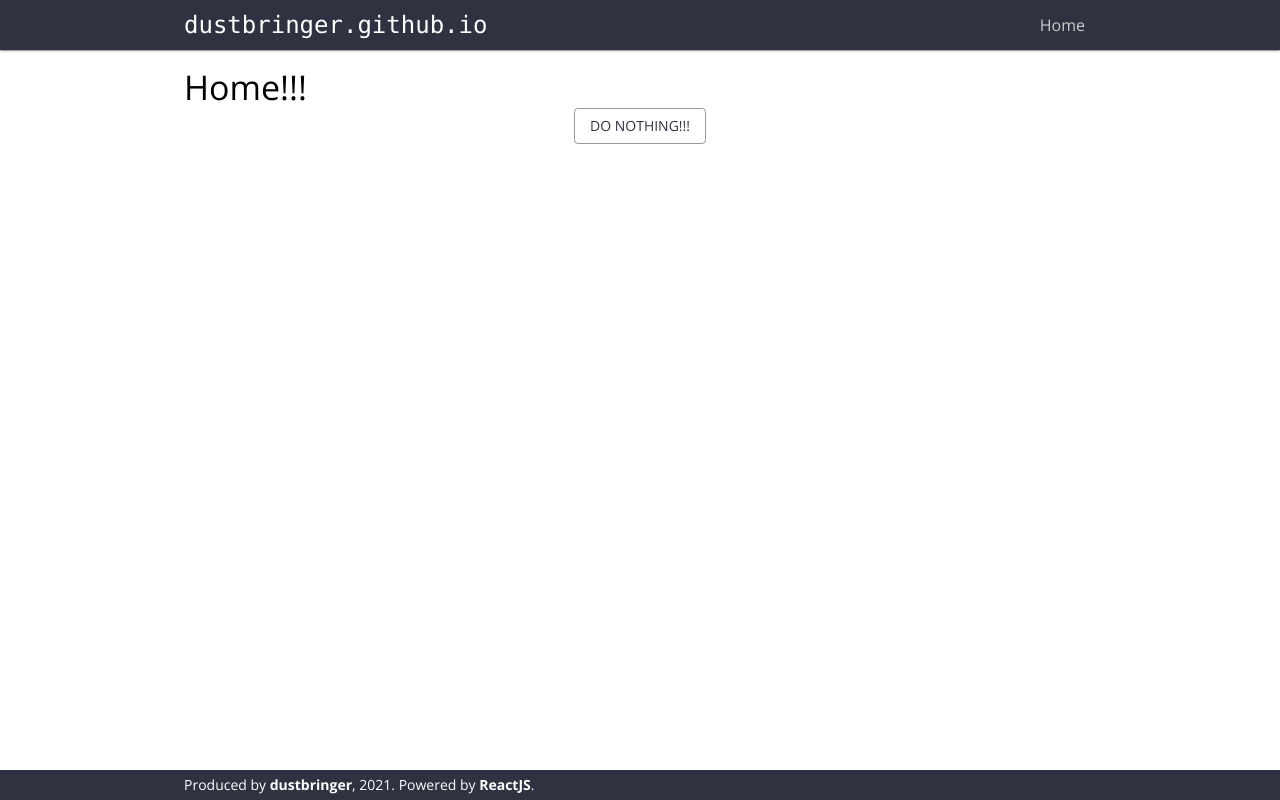
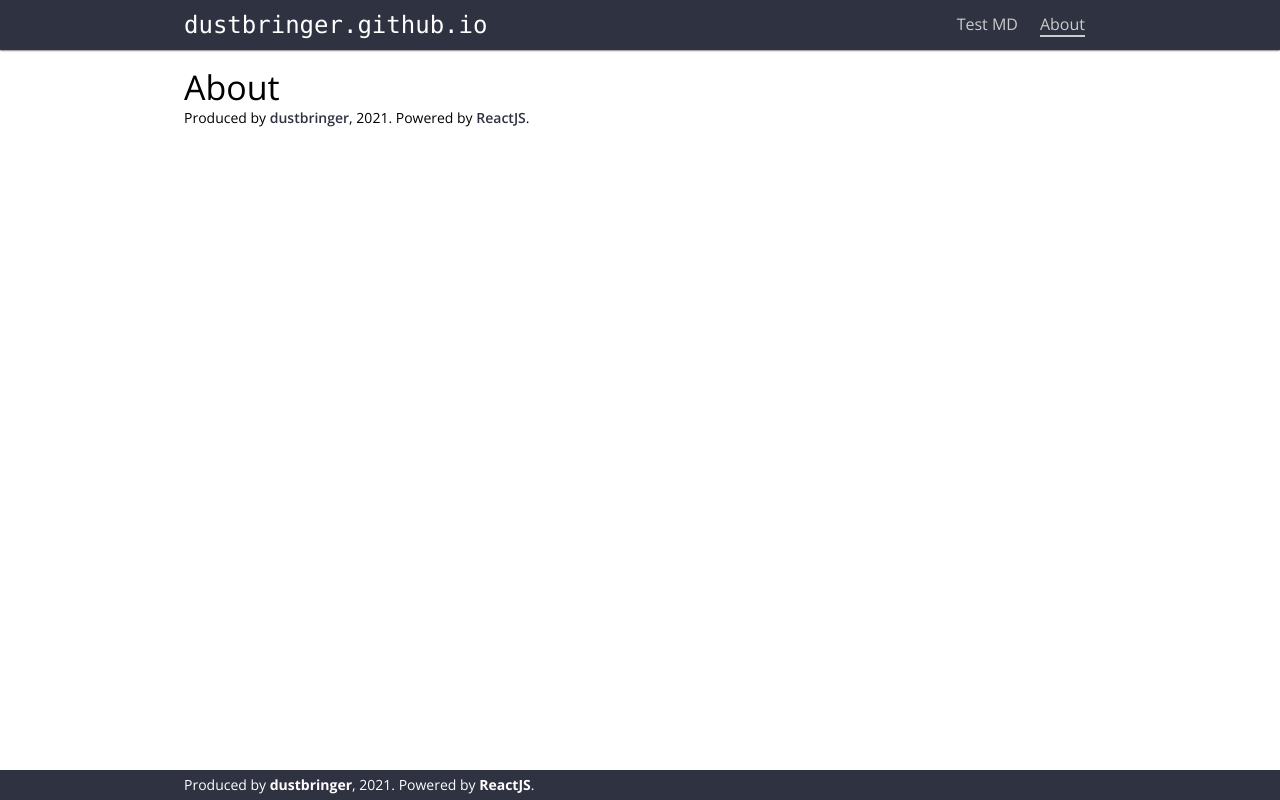
Before and after one commit to dustbringer/dustbringer.github.io, a React (Create React App) app: page /#/about in a window 1280 px wide. Built offline with nearby package versions, Linux system fonts and the light colour scheme.

Commit message:
Added working pages ""

```diff
--- a/package.json
+++ b/package.json
@@ -15,6 +15,7 @@
     "react-router-dom": "^5.2.0",
     "react-scripts": "4.0.1",
     "styled-components": "^5.2.1",
+    "uuid": "^8.3.2",
     "web-vitals": "^0.2.4"
   },
   "devDependencies": {
--- a/src/App.jsx
+++ b/src/App.jsx
@@ -1,7 +1,7 @@
 import React from "react";
 import { HashRouter as Router, Switch, Route } from "react-router-dom";
 import GlobalProvider from "./GlobalContext";
-// import Alerts from './components/Alerts';
+import Alerts from './components/Alerts';
 import "./App.css";
 
 import { createMuiTheme, ThemeProvider } from "@material-ui/core/styles";
@@ -9,9 +9,8 @@ import { createMuiTheme, ThemeProvider } from "@material-ui/core/styles";
 import Navbar from "./components/Navbar";
 import Footer from "./components/Footer";
 import HomePage from "./pages/HomePage";
-// import CalenderPage from "./pages/CalenderPage";
-// import FishPage from "./pages/FishPage";
-// import AboutPage from "./pages/AboutPage";
+import AboutPage from "./pages/AboutPage";
+import TestMdPage from "./pages/TestMdPage";
 
 const theme = createMuiTheme({
   palette: {
@@ -31,6 +30,9 @@ const theme = createMuiTheme({
   },
 });
 
+
+// TODO: Dynamic Header with https://www.npmjs.com/package/react-helmet
+
 function App() {
   return (
     <div id="root">
@@ -40,12 +42,14 @@ function App() {
             <Navbar />
             <div id="content">
               <Switch>
+                <Route path="/testmd" component={TestMdPage} />
+                <Route path="/about" component={AboutPage} />
                 <Route path="/" component={HomePage} />
               </Switch>
             </div>
           </Router>
           <Footer />
-          {/*<Alerts />*/}
+          <Alerts />
         </ThemeProvider>
       </GlobalProvider>
     </div>
--- a/src/GlobalContext.jsx
+++ b/src/GlobalContext.jsx
@@ -4,8 +4,29 @@ import PropTypes from "prop-types";
 export const GlobalContext = React.createContext(null);
 
 const GlobalProvider = ({ children }) => {
-  const store = {};
+  const [alertQueue, setAlertQueue] = React.useState([]);
 
+  const store = {
+    AlertQueue: [alertQueue, setAlertQueue],
+    showError: (msg) => {
+      setAlertQueue((q) => [
+        ...q,
+        {
+          type: "error",
+          msg,
+        },
+      ]);
+    },
+    showSuccess: (msg) => {
+      setAlertQueue((q) => [
+        ...q,
+        {
+          type: "success",
+          msg,
+        },
+      ]);
+    },
+  };
   return (
     <GlobalContext.Provider value={store}>{children}</GlobalContext.Provider>
   );
--- /dev/null
+++ b/src/components/Alerts.jsx
@@ -0,0 +1,49 @@
+import React from "react";
+import Snackbar from "@material-ui/core/Snackbar";
+import MuiAlert from "@material-ui/lab/Alert";
+
+import { GlobalContext } from "../GlobalContext";
+
+const Alerts = () => {
+  const context = React.useContext(GlobalContext);
+  const { AlertQueue } = context;
+  const [alertQueue, setAlertQueue] = AlertQueue;
+  const [alertOpen, setAlertOpen] = React.useState(false);
+  const [alertMsg, setAlertMsg] = React.useState("No message!");
+  const [alertType, setAlertType] = React.useState("error");
+
+  const setAlert = (alert) => {
+    setAlertType(alert.type);
+    setAlertMsg(alert.msg);
+  };
+
+  React.useEffect(() => {
+    if (alertQueue && alertQueue.length !== 0) {
+      setAlert(alertQueue[0]);
+      setAlertOpen(true);
+    }
+  }, [alertQueue]);
+
+  const handleClose = (event, reason) => {
+    if (reason === "clickaway") return;
+    setAlertOpen(() => false);
+    setAlertQueue(q => q.slice(1));
+  };
+
+  return (
+    <>
+      <Snackbar open={alertOpen} autoHideDuration={2000} onClose={handleClose}>
+        <MuiAlert
+          elevation={5}
+          variant="filled"
+          onClose={handleClose}
+          severity={alertType}
+        >
+          {alertMsg}
+        </MuiAlert>
+      </Snackbar>
+    </>
+  );
+};
+
+export default Alerts;
--- a/src/components/Navbar.jsx
+++ b/src/components/Navbar.jsx
@@ -1,6 +1,6 @@
 import React from "react";
-import { Link, useHistory } from "react-router-dom";
-import styled from "styled-components";
+import { Link, useLocation } from "react-router-dom";
+import styled, { css } from "styled-components";
 
 import { makeStyles } from "@material-ui/core/styles";
 import Container from "@material-ui/core/Container";
@@ -53,24 +53,41 @@ const MyLink = styled(Link)`
   }
 `;
 
+// inline-block is for border bottom to not hidden by overflow
 const NavLink = styled(MyLink)`
+  display: inline-block;
   margin: 0 8px;
   color: #cccccc;
   &:hover {
     color: #ffffff;
   }
+  border-bottom: 2px solid
+    ${(props) => (props.cur === props.to ? "#cccccc" : "transparent")};
 `;
+
+const links = [
+  { name: "Test MD", path: "/testmd" },
+  { name: "About", path: "/about" },
+];
+
+/**
+ * NOTE: We use `replace={path === location.pathname}` on links to
+ *       avoid HashRouter warning.
+ *
+ * Couldn't be bothered to implement 'reload if link to same page',
+ * since the website is more or less static
+ */
 
 const Navbar = () => {
   const classes = useStyles();
-  // const history = useHistory();
+  const location = useLocation();
 
   return (
     <div>
       <AppBar position="static" elevation={1}>
         <Toolbar className={classes.toolbar}>
           <Container maxWidth="md" className={classes.container}>
-            <MyLink to="/">
+            <MyLink replace={"/" === location.pathname} to="/">
               <DivRowSpaceBetween>
                 {/* Icon */}
                 {/*<img
@@ -84,10 +101,17 @@ const Navbar = () => {
               </DivRowSpaceBetween>
             </MyLink>
             <NavLinkList>
-              <li>
-                {/*remove this*/}
-                <NavLink to="/">Home</NavLink>
-              </li>
+              {links.map((link) => (
+                <li key={link}>
+                  <NavLink
+                    replace={link.path === location.pathname}
+                    cur={location.pathname}
+                    to={link.path}
+                  >
+                    {link.name}
+                  </NavLink>
+                </li>
+              ))}
             </NavLinkList>
           </Container>
         </Toolbar>
--- /dev/null
+++ b/src/pages/AboutPage.jsx
@@ -0,0 +1,59 @@
+import React from "react";
+// import { useHistory } from "react-router-dom";
+import styled from "styled-components";
+
+import { makeStyles } from "@material-ui/core/styles";
+import Container from "@material-ui/core/Container";
+import Typography from "@material-ui/core/Typography";
+import Link from "@material-ui/core/Link";
+
+const useStyles = makeStyles((theme) => ({
+  container: {
+    display: "flex",
+    flexDirection: "column",
+    justifyContent: "space-between",
+  },
+}));
+
+
+const LinkBold = styled(Link)`
+  font-weight: 600;
+`;
+
+const AboutPage = () => {
+  const classes = useStyles();
+  // const history = useHistory();
+
+  return (
+    <>
+      <Container maxWidth="md" className={classes.container}>
+        <Typography variant="h4" className={classes.title}>
+          About
+        </Typography>
+        <Typography variant="body2">
+          Produced by{" "}
+          <LinkBold
+            href="https://github.com/dustbringer"
+            className={classes.link}
+            target="_blank"
+            rel="noopener noreferrer"
+          >
+            dustbringer
+          </LinkBold>
+          , 2021. Powered by{" "}
+          <LinkBold
+            href="https://reactjs.org/"
+            className={classes.link}
+            target="_blank"
+            rel="noopener noreferrer"
+          >
+            ReactJS
+          </LinkBold>
+          .
+        </Typography>
+      </Container>
+    </>
+  );
+};
+
+export default AboutPage;
--- a/src/pages/HomePage.jsx
+++ b/src/pages/HomePage.jsx
@@ -6,6 +6,7 @@ import Container from "@material-ui/core/Container";
 import Typography from "@material-ui/core/Typography";
 import Button from "@material-ui/core/Button";
 
+import { GlobalContext } from "../GlobalContext";
 import { DivFlexCenterHInside } from "../components/styled/Divs";
 
 const useStyles = makeStyles((theme) => ({
@@ -20,19 +21,18 @@ const useStyles = makeStyles((theme) => ({
 const HomePage = () => {
   const classes = useStyles();
   // const history = useHistory();
+  const context = React.useContext(GlobalContext);
+  const { showError, showSuccess } = context;
 
   return (
     <>
       <Container maxWidth="md" className={classes.container}>
         <Typography variant="h4" className={classes.title}>
-          Home!!!
+          Boring home page
         </Typography>
         <DivFlexCenterHInside>
-          <Button
-            variant="outlined"
-            color="primary"
-          >
-            Do nothing!!!
+          <Button variant="outlined" color="primary">
+            Press me! I do nothing!!!
           </Button>
         </DivFlexCenterHInside>
       </Container>
--- /dev/null
+++ b/src/pages/TestMdPage.jsx
@@ -0,0 +1,29 @@
+import React from "react";
+
+import { makeStyles } from "@material-ui/core/styles";
+import Container from "@material-ui/core/Container";
+import Typography from "@material-ui/core/Typography";
+
+const useStyles = makeStyles((theme) => ({
+  container: {
+    display: "flex",
+    flexDirection: "column",
+    justifyContent: "space-between",
+  },
+}));
+
+const TestMdPage = () => {
+  const classes = useStyles();
+
+  return (
+    <>
+      <Container maxWidth="md" className={classes.container}>
+        <Typography variant="h4" className={classes.title}>
+          Test Page for Markdown rendering
+        </Typography>
+      </Container>
+    </>
+  );
+};
+
+export default TestMdPage;
```
Also changed, not shown: 1 other file (tests, documents, lock files or other folders).
